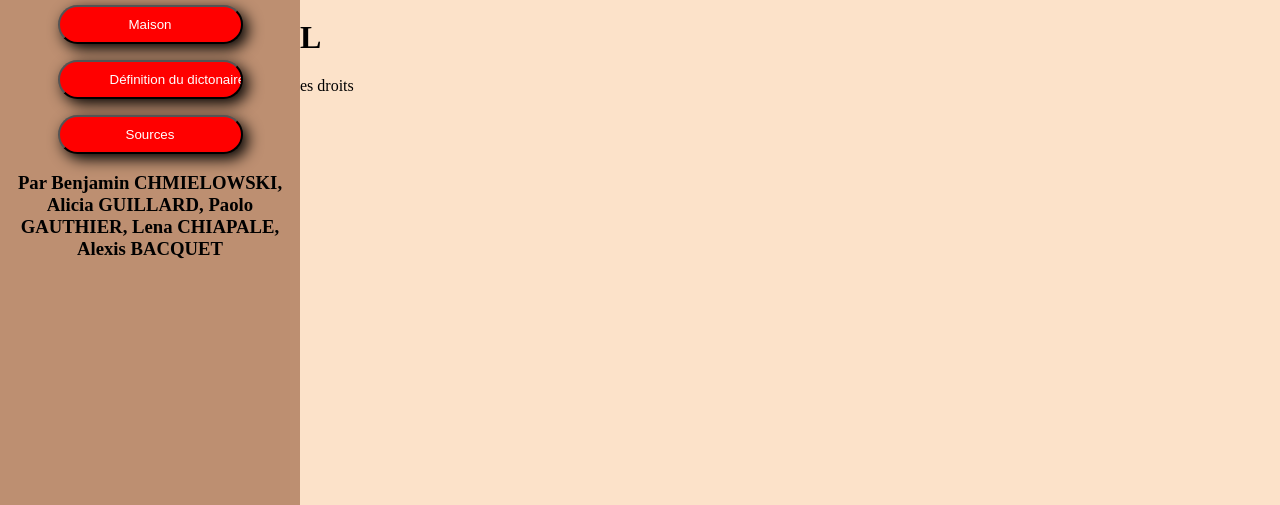
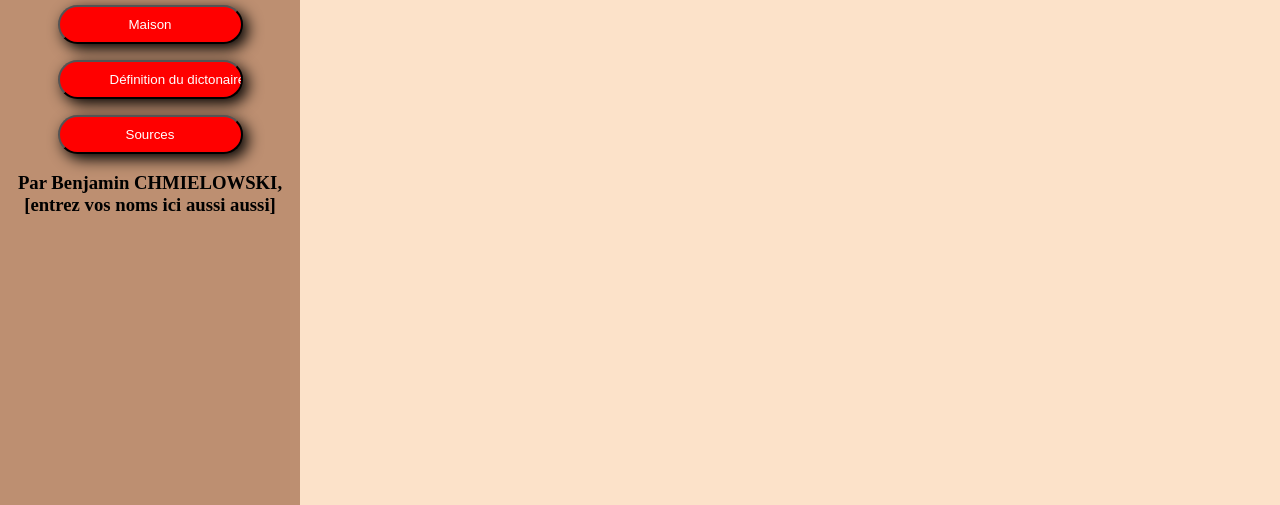
Before and after one commit to Ben04C/Site-SNT, a plain HTML site: page sources.html in a window 1280 px wide. Shown: the part 295-800 px from the top of the page. Drawn offline with Linux system fonts and the light colour scheme.

Commit message:
retrait du L

```diff
--- a/sources.html
+++ b/sources.html
@@ -38,14 +38,14 @@
                     <form>
                     <input type="button" class="side-button" value="Sources" onclick="window.location.href='sources.html'" />
                     </form>
-                    <h3>Par Benjamin CHMIELOWSKI, Alicia GUILLARD, Paolo GAUTHIER, Lena CHIAPALE, Alexis BACQUET</h3>
+                    <h3>Par Benjamin CHMIELOWSKI, [entrez vos noms ici aussi aussi]</h3>
     </div>
     <div id="contenu">
         Wikipédia
         <p>
         C'est un test
         </p>
-        <h1>L</h1>es droits
+
 
         </div>
 
```
